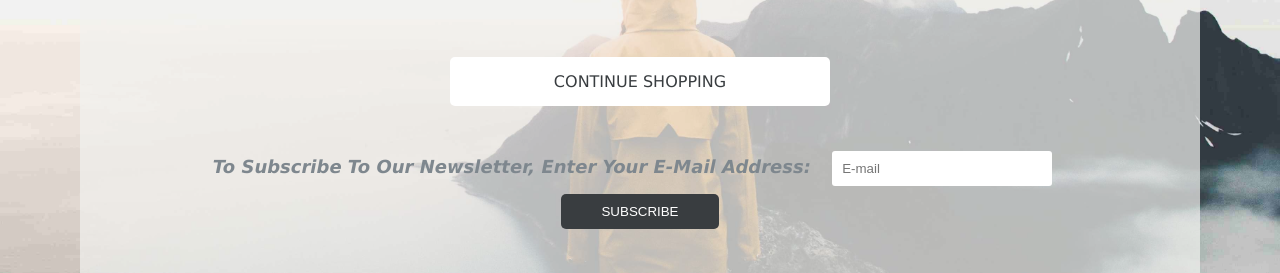
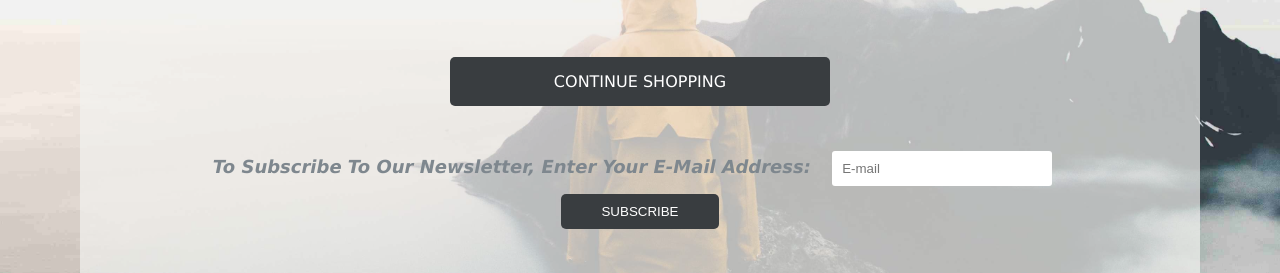
Before and after one commit to Noroff-FEU-Assignments/cross-course-project-Inamarie84, a website: page checkoutsuccess.html in a window 1280 px wide. Shown: the part 527-800 px from the top of the page. Drawn offline with Linux system fonts and the light colour scheme; a web font is replaced by a local one.

Commit message:
changed color shopping button

```diff
--- a/css/style.css
+++ b/css/style.css
@@ -769,11 +769,6 @@ hr {
   text-decoration: none;
 }
 
-.cta-co-success {
-  background-color: var(--color-main);
-  color: var(--color-font);
-}
-
 .cta-co_submit {
   /* buttons for checkoutsuccess */
   padding: 10px 40px;
```
